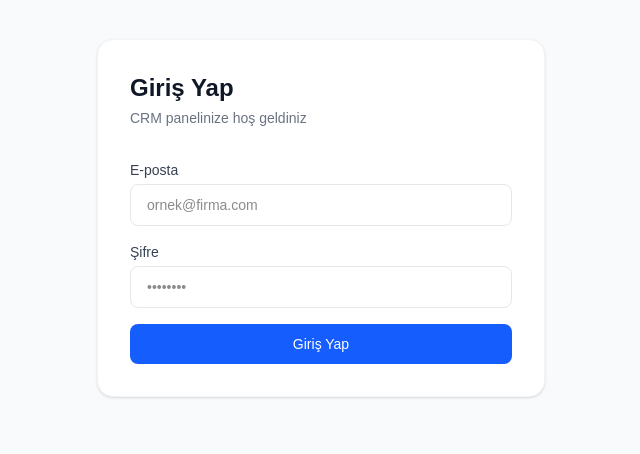
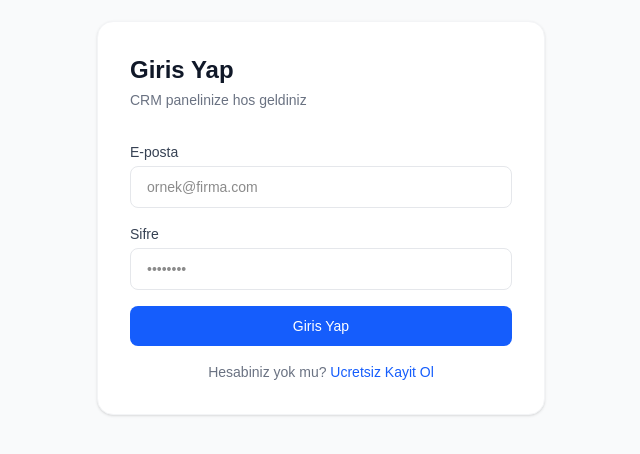
Before and after one commit to moriana55/crm, a Next.js app: page /login in a window 1280 px wide. Shown: the part 182-636 px from the top of the page, without its empty margins (319-959 px from the left). Built offline with nearby package versions, Linux system fonts and the light colour scheme; no server answers.

Commit message:
fix: magic link session

```diff
--- a/app/login/page.tsx
+++ b/app/login/page.tsx
@@ -1,7 +1,8 @@
 'use client'
 
-import { useState } from 'react'
+import { useState, useEffect } from 'react'
 import { useRouter } from 'next/navigation'
+import Link from 'next/link'
 import { createClient } from '@/lib/supabase/client'
 
 export default function LoginPage() {
@@ -12,18 +13,17 @@ export default function LoginPage() {
   const router = useRouter()
   const supabase = createClient()
 
+  useEffect(() => {
+    supabase.auth.onAuthStateChange((event, session) => {
+      if (session) router.push('/dashboard')
+    })
+  }, [])
+
   async function handleLogin() {
     setLoading(true)
     setError('')
-
     const { error } = await supabase.auth.signInWithPassword({ email, password })
-
-    if (error) {
-      setError('E-posta veya şifre hatalı.')
-      setLoading(false)
-      return
-    }
-
+    if (error) { setError('E-posta veya sifre hatali.'); setLoading(false); return }
     router.push('/dashboard')
   }
 
@@ -31,46 +31,23 @@ export default function LoginPage() {
     <div className="min-h-screen bg-gray-50 flex items-center justify-center p-4">
       <div className="bg-white rounded-2xl shadow-sm border border-gray-100 w-full max-w-md p-8">
         <div className="mb-8">
-          <h1 className="text-2xl font-semibold text-gray-900">Giriş Yap</h1>
-          <p className="text-gray-500 text-sm mt-1">CRM panelinize hoş geldiniz</p>
+          <h1 className="text-2xl font-semibold text-gray-900">Giris Yap</h1>
+          <p className="text-gray-500 text-sm mt-1">CRM panelinize hos geldiniz</p>
         </div>
-
         <div className="space-y-4">
           <div>
             <label className="block text-sm font-medium text-gray-700 mb-1">E-posta</label>
-            <input
-              type="email"
-              value={email}
-              onChange={e => setEmail(e.target.value)}
-              onKeyDown={e => e.key === 'Enter' && handleLogin()}
-              className="w-full border border-gray-200 rounded-lg px-4 py-2.5 text-sm focus:outline-none focus:ring-2 focus:ring-blue-500"
-              placeholder="ornek@firma.com"
-            />
+            <input type="email" value={email} onChange={e => setEmail(e.target.value)} onKeyDown={e => e.key === 'Enter' && handleLogin()} className="w-full border border-gray-200 rounded-lg px-4 py-2.5 text-sm focus:outline-none focus:ring-2 focus:ring-blue-500" placeholder="ornek@firma.com" />
           </div>
-
           <div>
-            <label className="block text-sm font-medium text-gray-700 mb-1">Şifre</label>
-            <input
-              type="password"
-              value={password}
-              onChange={e => setPassword(e.target.value)}
-              onKeyDown={e => e.key === 'Enter' && handleLogin()}
-              className="w-full border border-gray-200 rounded-lg px-4 py-2.5 text-sm focus:outline-none focus:ring-2 focus:ring-blue-500"
-              placeholder="••••••••"
-            />
+            <label className="block text-sm font-medium text-gray-700 mb-1">Sifre</label>
+            <input type="password" value={password} onChange={e => setPassword(e.target.value)} onKeyDown={e => e.key === 'Enter' && handleLogin()} className="w-full border border-gray-200 rounded-lg px-4 py-2.5 text-sm focus:outline-none focus:ring-2 focus:ring-blue-500" placeholder="••••••••" />
           </div>
-
-          {error && (
-            <p className="text-red-500 text-sm bg-red-50 px-4 py-2 rounded-lg">{error}</p>
-          )}
-
-          <button
-            onClick={handleLogin}
-            disabled={loading}
-            className="w-full bg-blue-600 hover:bg-blue-700 disabled:opacity-50 text-white font-medium py-2.5 rounded-lg text-sm transition-colors"
-          >
-            {loading ? 'Giriş yapılıyor...' : 'Giriş Yap'}
+          {error && <p className="text-red-500 text-sm bg-red-50 px-4 py-2 rounded-lg">{error}</p>}
+          <button onClick={handleLogin} disabled={loading} className="w-full bg-blue-600 hover:bg-blue-700 disabled:opacity-50 text-white font-medium py-2.5 rounded-lg text-sm transition-colors">
+            {loading ? 'Giris yapiliyor...' : 'Giris Yap'}
           </button>
+          <p className="text-center text-sm text-gray-500">Hesabiniz yok mu? <Link href="/register" className="text-blue-600 hover:underline font-medium">Ucretsiz Kayit Ol</Link></p>
         </div>
       </div>
     </div>
```
